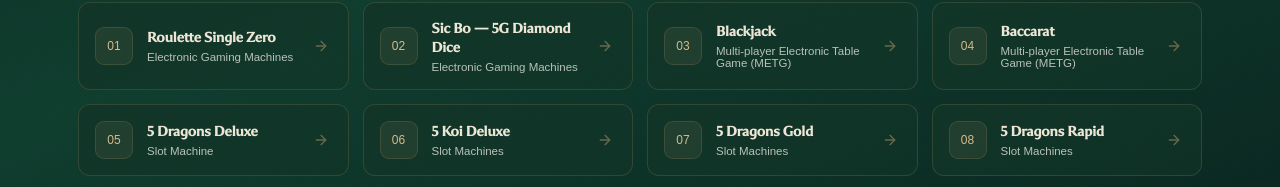
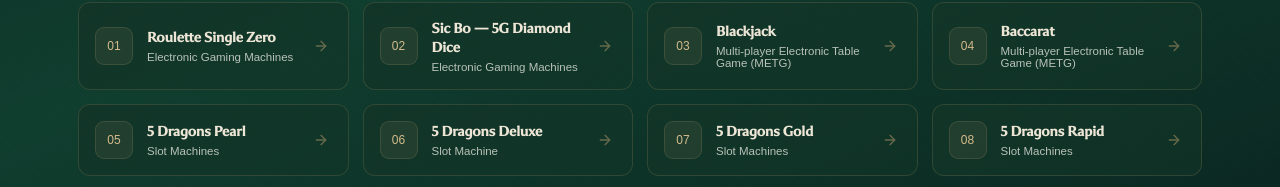
Before and after one commit to palazzo-club/palazzo-game-rules, a plain HTML site: page index.html in a window 1280 px wide. Shown: the part 562-749 px from the top of the page. Drawn offline with Linux system fonts and the light colour scheme; a web font is replaced by a local one.

Commit message:
Update index.html

```diff
--- a/index.html
+++ b/index.html
@@ -345,33 +345,19 @@
     { name:"Sic Bo — 5G Diamond Dice", cat:"Electronic Gaming Machines", img:"sic-bo-5g-diamond-dice.jpg" },
     { name:"Blackjack", cat:"Multi-player Electronic Table Game (METG)", img:"blackjack.jpg" },
     { name:"Baccarat", cat:"Multi-player Electronic Table Game (METG)", img:"baccarat.jpg" },
+    { name:"5 Dragons Pearl", cat:"Slot Machines", img:"5-dragons-pearl.jpg" },
     { name:"5 Dragons Deluxe", cat:"Slot Machine", img:"5-dragons-deluxe.jpg" },
-    { name:"5 Koi Deluxe", cat:"Slot Machines", img:"5-koi-deluxe.jpg" },
     { name:"5 Dragons Gold", cat:"Slot Machines", img:"5-dragons-gold.jpg" },
     { name:"5 Dragons Rapid", cat:"Slot Machines", img:"5-dragons-rapid.jpg" },
+    { name:"5 Koi Legend", cat:"Slot Machines", img:"5-koi-deluxe.jpg" },
     { name:"5 Kings", cat:"Slot Machines", img:"5-kings.jpg" },
-    { name:"Player's Choice — VIP Deluxe", cat:"Slot Machines", img:"player-s-choice-vip-deluxe.jpg" },
     { name:"9 Princes of the Dragon King — Koi", cat:"Slot Machines", img:"9-princes-of-the-dragon-king-koi.jpg" },
     { name:"9 Princes of the Dragon King — Tiger", cat:"Slot Machines", img:"9-princes-of-the-dragon-king-tiger.jpg" },
-    { name:"5 Dragons Pearl", cat:"Slot Machines", img:"5-dragons-pearl.jpg" },
     { name:"5 Dragons Riches", cat:"Slot Machines", img:"5-dragons-riches.jpg" },
     { name:"5 Dragons Reign", cat:"Slot Machines", img:"5-dragons-reign.jpg" },
-    { name:"5 Koi Gold", cat:"Slot Machines", img:"5-koi-gold.jpg" },
-    { name:"Good Fortune — 5 Dragons", cat:"Slot Machines", img:"good-fortune-5-dragons.jpg" },
-    { name:"Mighty Cash — Tiger Roars", cat:"Slot Machines", img:"mighty-cash-tiger-roars.jpg" },
-    { name:"Mighty Cash — Dragon Flies", cat:"Slot Machines", img:"mighty-cash-dragon-flies.jpg" },
-    { name:"Echo Fortunes — Jin Ji Bao Xi", cat:"Slot Machines", img:"echo-fortunes-jin-ji-bao-xi.jpg" },
-    { name:"Endless Treasure — Jin Ji Bao Xi", cat:"Slot Machines", img:"endless-treasure-jin-ji-bao-xi.jpg" },
     { name:"Coin Combo — Hyper Horse", cat:"Slot Machines", img:"coin-combo-hyper-horse.jpg" },
     { name:"Coin Combo — Carnival Cow", cat:"Slot Machines", img:"coin-combo-carnival-cow.jpg" },
-    { name:"Lucky Buddha", cat:"Slot Machines", img:"lucky-buddha.jpg" },
-    { name:"Cash Cove — Fish On", cat:"Slot Machines", img:"cash-cove-fish-on.jpg" },
-    { name:"Zodiac Dragon", cat:"Slot Machines", img:"zodiac-dragon.jpg" },
-    { name:"Regal Riches", cat:"Slot Machines", img:"regal-riches.jpg" },
-    { name:"Fire Dragon", cat:"Slot Machines", img:"fire-dragon.jpg" },
-    { name:"Cash Koi", cat:"Slot Machines", img:"cash-koi.jpg" },
     { name:"Mo' Mummy Mighty Pyramid", cat:"Slot Machines", img:"mo-mummy-mighty-pyramid.jpg" },
-    { name:"Lucky Ox", cat:"Slot Machines", img:"lucky-ox.jpg" },
     { name:"Jin Cai Hao Yun — 5 Dragons Yellow Edition", cat:"Slot Machines", img:"jin-cai-hao-yun-5-dragons-yellow-edition.jpg" },
     { name:"Dragon Link — Golden Century", cat:"Slot Machines", img:"dragon-link-golden-century.jpg" },
     { name:"Dragon Link — Happy & Prosperous", cat:"Slot Machines", img:"dragon-link-happy-prosperous.jpg" },
```
